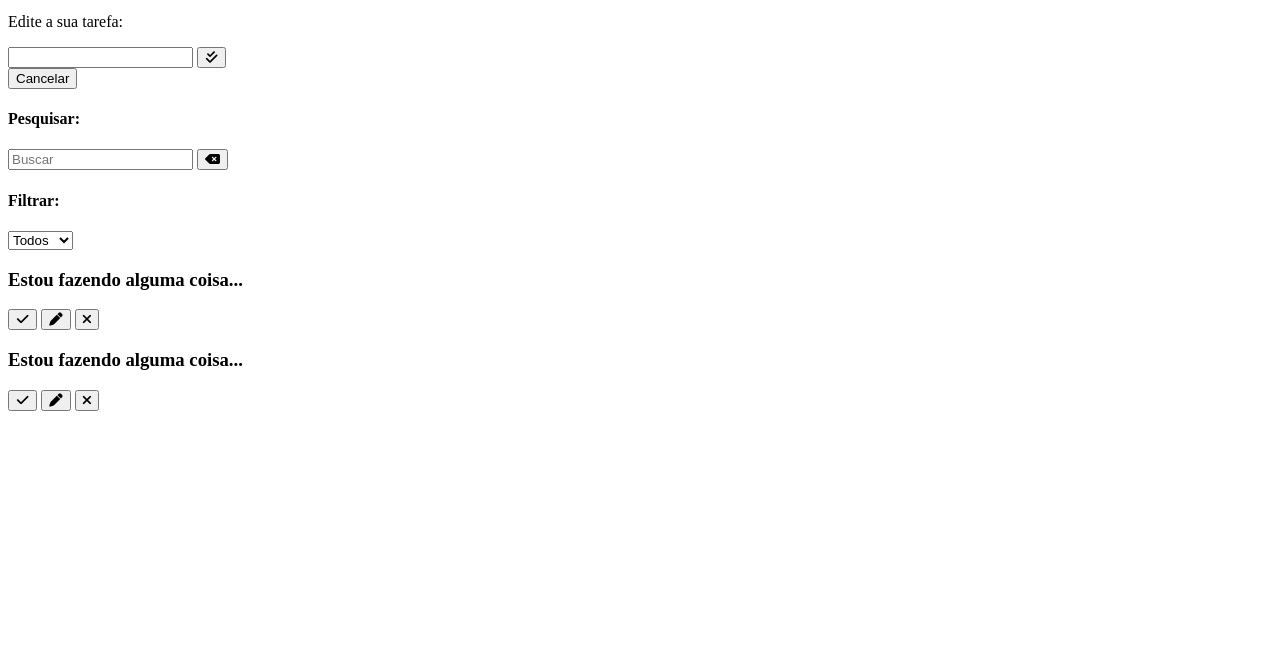
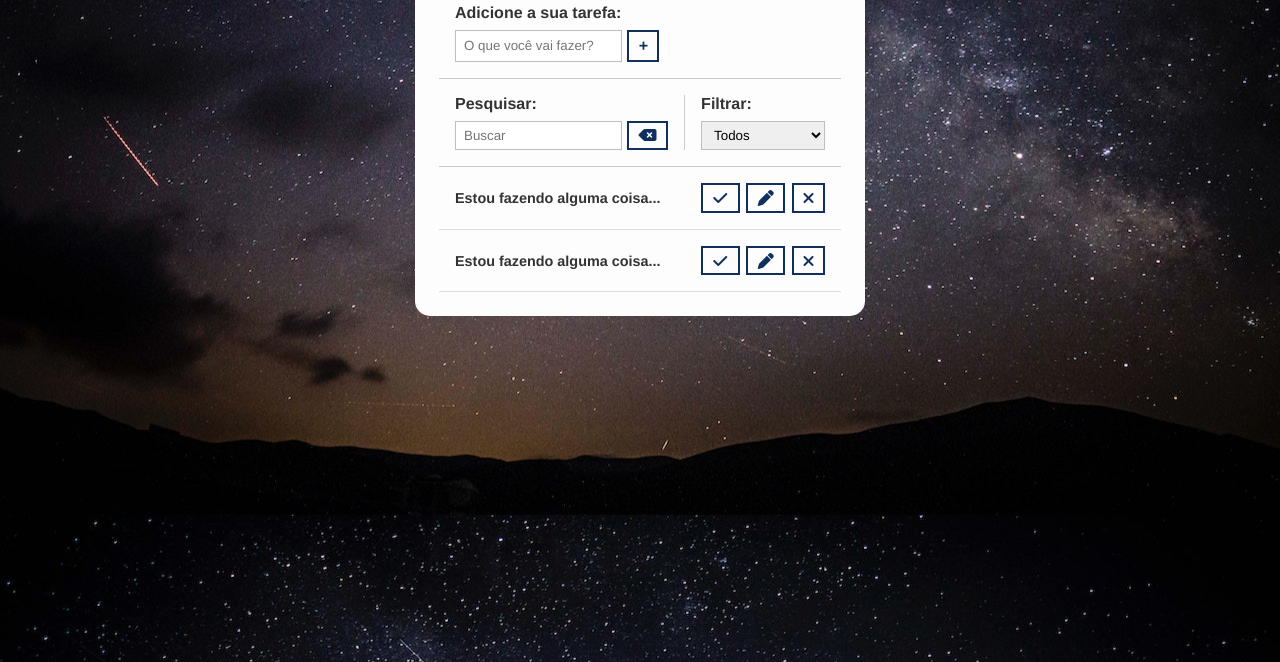
Before and after one commit to Gustavo-Victor/todo-list, a plain HTML site: page index.html in a window 1280 px wide. Shown: the part 138-800 px from the top of the page. Drawn offline with Linux system fonts and the light colour scheme.

Commit message:
Finish css main style

```diff
--- a/index.html
+++ b/index.html
@@ -39,7 +39,7 @@
             </form>
 
             <!--edition form-->
-            <form id="edit-form">
+            <form id="edit-form" class="hide" >
                 <p>Edite a sua tarefa:</p>
                 <div class="form-control">
                     <input type="text" name="edit-input" id="edit-input">
@@ -52,17 +52,18 @@
 
             <!--tool bar-->
             <div id="toolbar">
+                <!--search div-->
                 <div id="search">
                     <h4>Pesquisar:</h4>
                     <form id="search-form">
+                        <div class="form-control">
                             <input type="text" name="search-input" id="search-input" placeholder="Buscar">
                             <button id="erase-button">
                                 <i class="fa-solid fa-delete-left"></i>
                             </button>
+                        </div>
                     </form>
                 </div>
-            </div>
-
                 <!--filter div-->
                 <div id="filter">
                     <h4>Filtrar: </h4>
@@ -71,6 +72,7 @@
                         <option value="done">Feitas</option>
                         <option value="todo">A fazer</option>
                     </select>
+                </div>
             </div>
 
             <!--todo list-->
--- a/src/css/style.css
+++ b/src/css/style.css
@@ -0,0 +1,174 @@
+/*reset*/
+* {
+    margin: 0;
+    padding: 0;
+    box-sizing: border-box;
+    font-family: Helvetica, sans-serif;
+}
+
+body {
+    color: #333;
+    background-image: url('../img/pexels-vittorio-staffolani-1250048.jpg');
+    background-position: center;
+    background-size: cover;
+    /* display: flex;
+    justify-content: center;
+    align-items: center; */
+    /* width: 100%;
+    height: 100vh; */
+}
+
+/*general styles*/
+/*all page buttons*/
+button {
+    background-color: #fdfdfd;
+    color: #102f5e;
+    border: 2px solid #102f5e;
+    padding: .3rem .6rem;
+    font-size: 1rem;
+    cursor: pointer;
+    display: flex;
+    justify-content: center;
+    align-items: center;
+    transition: .4s;
+}
+
+button:hover {
+    background-color: #102f5e;
+    color: white;
+}
+
+button:hover > i {
+    color: white;
+}
+
+button i {
+    color: #102f5e;
+    font-weight: bold;
+    pointer-events: none;
+}
+
+/*input and select fields*/
+input, select {
+    padding: 0.25rem 0.5rem;
+    outline: none;
+    /* width: 100%; */
+    border: 0.5px solid #bebebe;
+}
+
+/*hide class*/
+.hide {
+    display: none;
+}
+
+/*specific styles*/
+/*container*/
+.todo-container {
+    background-color:  #fdfdfd;
+    margin: 3rem auto 0;
+    padding: 1.5rem;
+    width: 60%;
+    max-width: 450px;
+    border-radius: 15px;
+    box-sizing: 0px 10px 50px 3px rgba(0,0,0,0.8);
+}
+
+/*header*/
+.todo-container header {
+    text-align: center;
+    padding: 0 1rem 1rem;
+    border-bottom: 1px solid #ccc;
+}
+
+/*todo form, edit form*/
+#todo-form, #edit-form {
+    padding: 1rem;
+    border-bottom: 1px solid #ccc;
+}
+
+#todo-form p, #edit-form p {
+    margin-bottom: 0.5rem;
+    font-weight: bold;
+}
+
+.form-control {
+    display: flex;
+}
+
+.form-control input {
+    margin-right: 0.3rem;
+}
+
+#cancel-edit-btn {
+    margin-top: 1rem;
+
+}
+
+/*toolbar / search and filter*/
+#toolbar {
+    padding: 1rem;
+    border-bottom: 1px solid #ccc;
+    display: flex;
+    gap: 1rem;
+    width: 100%;
+}
+
+#toolbar h4 {
+    margin-bottom: 0.5rem;
+}
+
+#toolbar #search, #toolbar #filter {
+    flex: auto 1 1;
+}
+
+#toolbar #search {
+    flex-basis: 65%;
+    border-right: 1px solid #ccc;
+}
+
+#toolbar #search .form-control {
+    padding-right: 1rem;
+}
+
+#toolbar #search input {
+    flex: 1;
+}
+
+#toolbar #filter {
+    flex-basis: 35%;
+    display: flex;
+    flex-direction: column;
+}
+
+#toolbar #filter select {
+    flex: 1;
+}
+
+/*todo list*/
+.todo {
+    display: flex;
+    justify-content: space-around;
+    align-items: center;
+    padding: 1rem;
+    border-bottom: 1px solid #ddd;
+    transition: .3s;
+}
+
+.todo h3 {
+    flex: 1;
+    font-size: 0.9rem;
+}
+
+.todo button {
+    margin-left: 0.4rem;
+}
+
+.todo.done {
+    background-color: #395169;
+}
+
+.todo.done h3 {
+    color: white;
+    text-decoration: line-through;
+    font-style: italic;
+}
```
Also changed, not shown: src/js/script.js (+7 -0 lines). Lines whose indentation alone changed are shown as unchanged.
